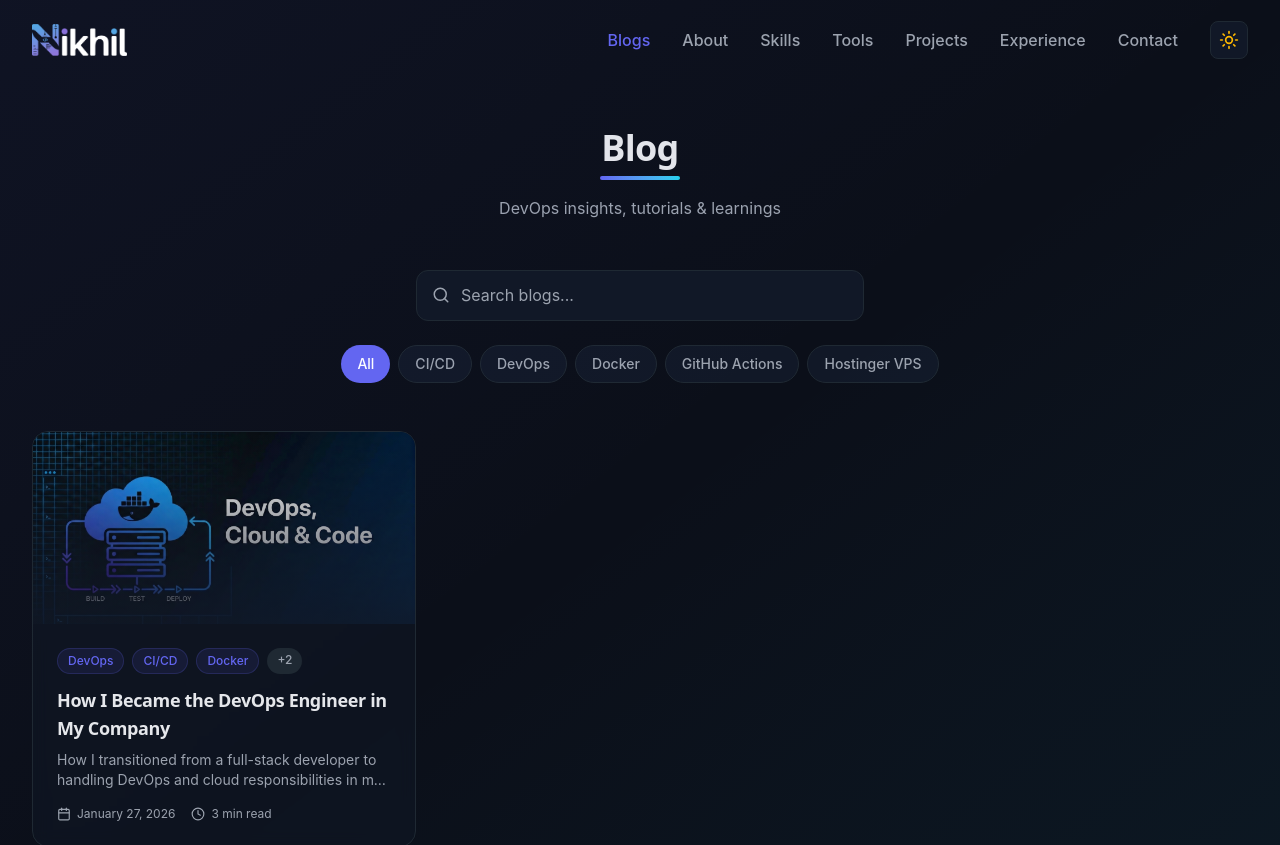
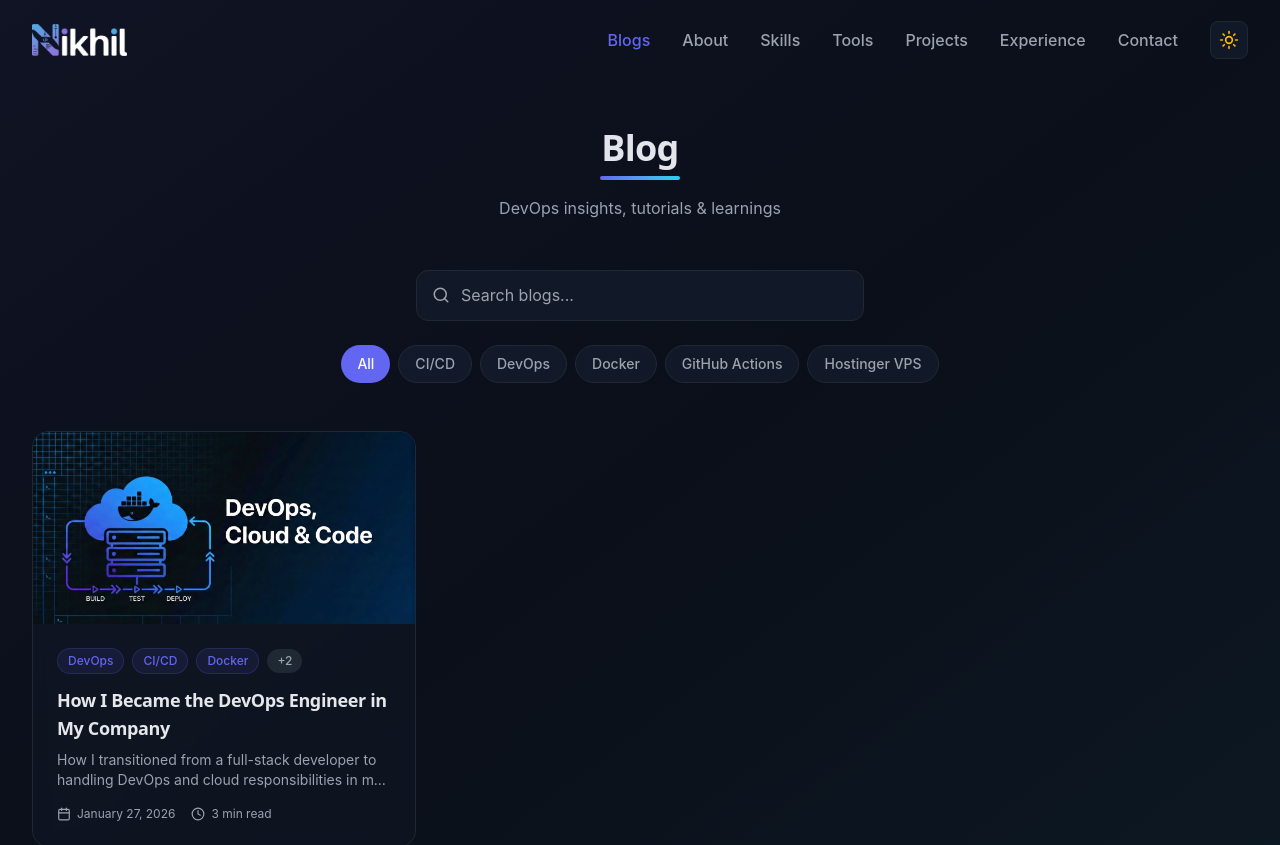
Before and after one commit to Nikhilkumar2311/portfolio, a React (Vite) app: page /blog in a window 1280 px wide. Shown: the top 845 px of the page. Built offline with nearby package versions, Linux system fonts and the light colour scheme.

Commit message:
Fixed blog image

```diff
--- a/src/components/blog/BlogCard.tsx
+++ b/src/components/blog/BlogCard.tsx
@@ -27,20 +27,19 @@ export function BlogCard({ post, index = 0 }: BlogCardProps) {
                         <img
                             src={post.coverImage}
                             alt={post.title}
-                            className="w-full h-full object-cover group-hover:scale-105 transition-transform duration-500"
+                            className="w-full h-full object-cover"
                             onError={(e) => {
                                 // Hide image on error
                                 (e.target as HTMLImageElement).style.display = 'none';
                             }}
                         />
-                        <div className="absolute inset-0 bg-gradient-to-t from-surface/80 to-transparent" />
                     </div>
                 )}
 
                 {/* Content */}
                 <div className="p-6">
                     {/* Tags */}
-                    <div className="flex flex-wrap gap-2 mb-3">
+                    <div className="flex flex-wrap items-center gap-2 mb-3">
                         {post.tags.slice(0, 3).map((tag) => (
                             <span
                                 key={tag}
@@ -50,7 +49,7 @@ export function BlogCard({ post, index = 0 }: BlogCardProps) {
                             </span>
                         ))}
                         {post.tags.length > 3 && (
-                            <span className="px-2.5 py-1 text-xs font-medium rounded-full bg-border text-text-secondary">
+                            <span className="px-2.5 py-1 text-xs items-center font-medium rounded-full bg-border text-text-secondary">
                                 +{post.tags.length - 3}
                             </span>
                         )}
```
